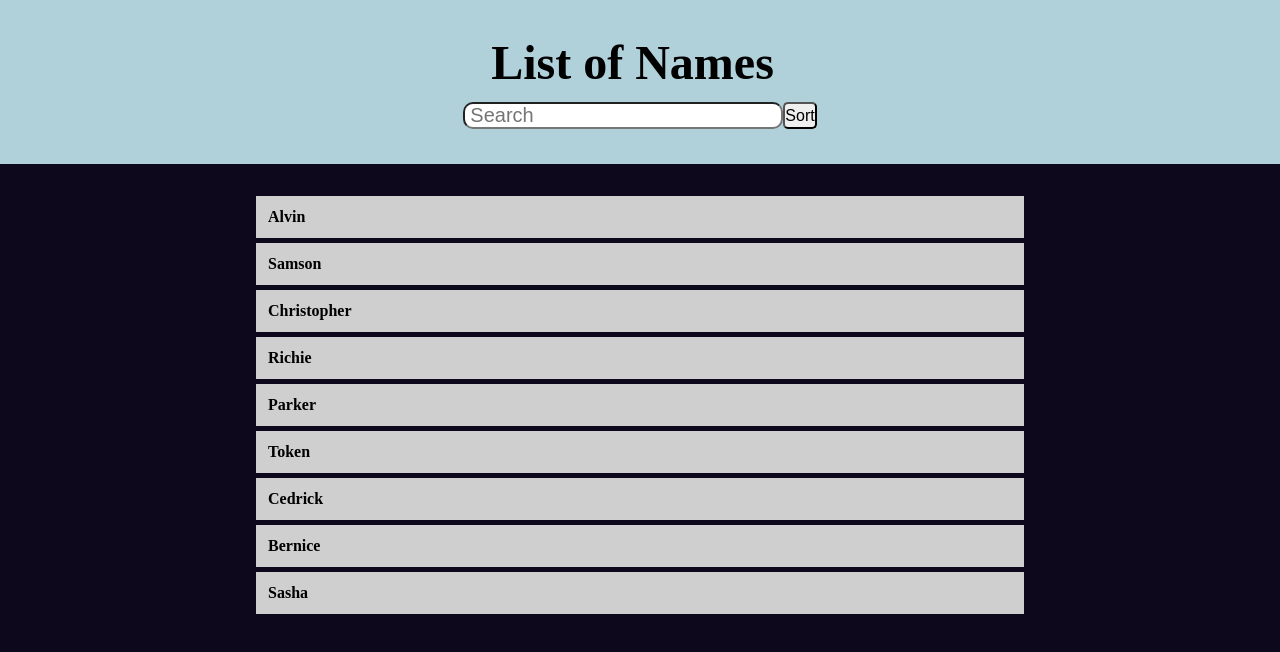
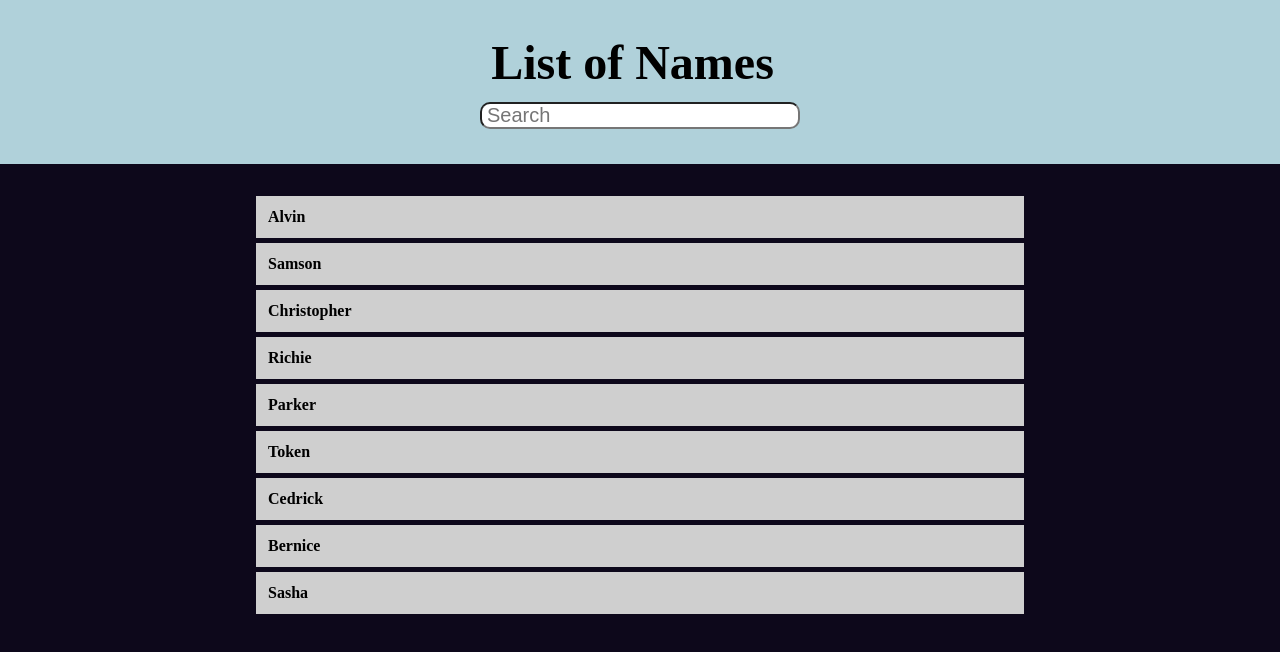
Before and after one commit to unforgitful/friends_list, a plain HTML site: page index.html in a window 1280 px wide. Drawn offline with Linux system fonts and the light colour scheme.

Commit message:
search updates

```diff
--- a/index.html
+++ b/index.html
@@ -12,7 +12,7 @@
         <h1>List of Names</h1>
         <div class="search-bar">
             <input type="text" id="userInput" onkeyup="userFunction()" placeholder="Search"></i>
-            <button id="userSort" onclick="listSort()" title="Sort A-Z">Sort</button>
+            <!-- <button">Search</button> -->
         </div>
     </div>
 
```
